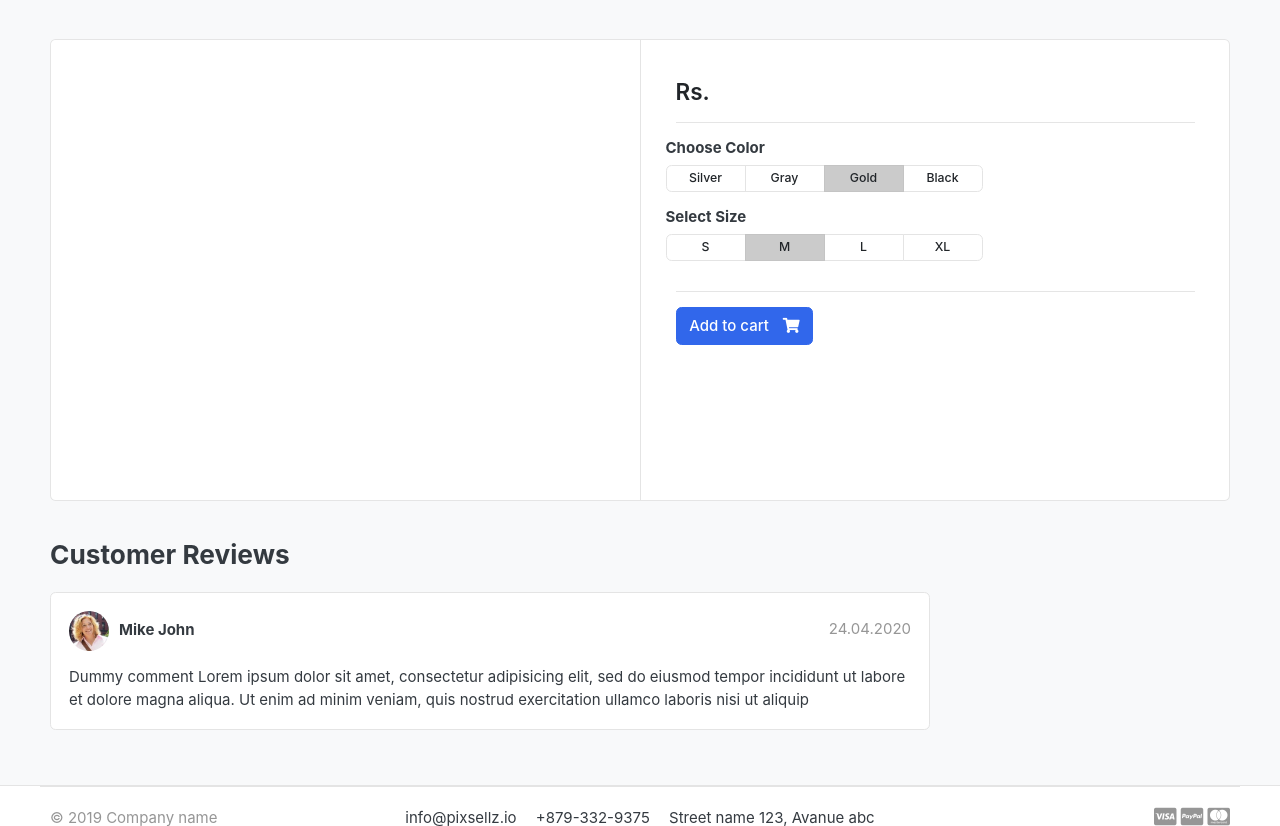
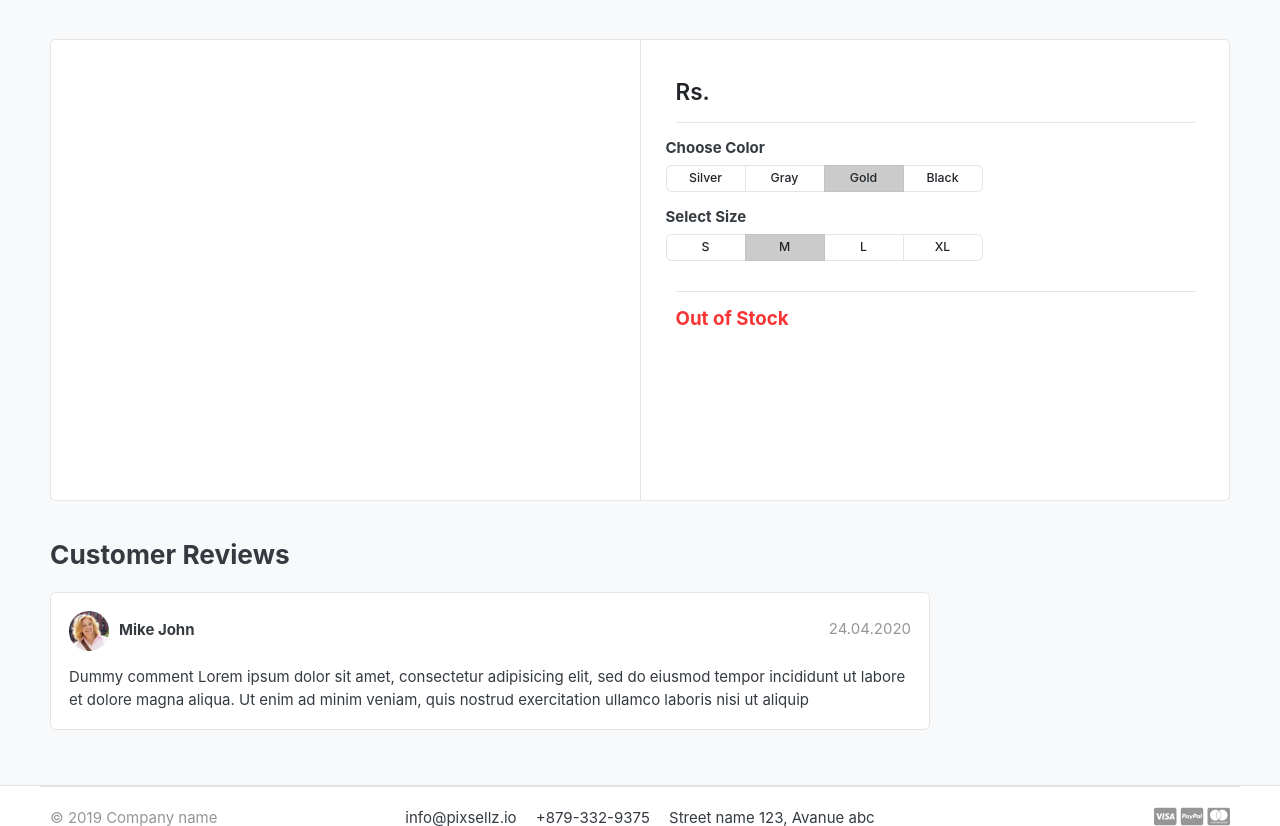
Before and after one commit to Tania590/Greatkart-Project, a Django app: template store/templates/store/product_detail.html in a window 1280 px wide. Shown: the part 119-945 px from the top of the page. Run offline with Django 4.2, Linux system fonts and the light colour scheme; the template is opened without the code that fills it, so the values that code supplies are empty; some libraries are stand-ins or nearby versions; some web fonts are replaced.

Commit message:
Out Of Stock tag added

```diff
--- a/store/templates/store/product_detail.html
+++ b/store/templates/store/product_detail.html
@@ -69,7 +69,11 @@
 		</div>
 	</div> <!-- row.// -->
 	<hr>
-	<a href="./product-detail.html" class="btn  btn-primary"> <span class="text">Add to cart</span> <i class="fas fa-shopping-cart"></i>  </a>
+	{% if product.stock > 0 %}
+	<a href="#" class="btn  btn-primary"> <span class="text">Add to cart</span> <i class="fas fa-shopping-cart"></i>  </a>
+	{% else %}
+	<h5 class="text-danger">Out of Stock</h5>
+	{% endif %}
 </article> <!-- product-info-aside .// -->
 		</main> <!-- col.// -->
 	</div> <!-- row.// -->
```
